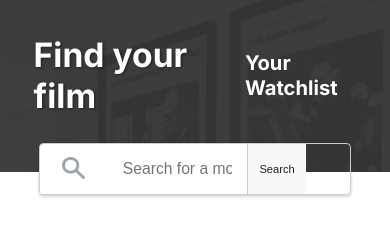
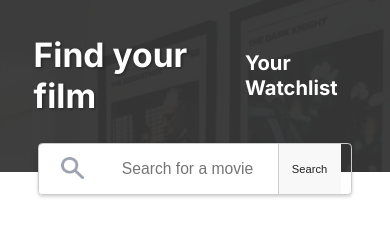
Before and after one commit to Toprak1yu/movie_watchlist, a plain HTML site: page docs/index.html in a window 390 px wide. Shown: the top 245 px of the page. Drawn offline with Linux system fonts and the light colour scheme.

Commit message:
version 1.8.1

```diff
--- a/docs/index.css
+++ b/docs/index.css
@@ -209,21 +209,18 @@ a:hover {
     .searchbar {
         width: 80%;
         bottom: -32px;
-        box-sizing: border-box;
     }
     .searchbar input {
         max-width: 200px;
-        box-sizing: border-box;
     }
     .searchbar button {
         padding: 0.5em 1em;
         width: auto;
-        min-width: 70px;
+        min-width: 90px;
         color: #222;
         background: #f8f8f8;
         font-size: 1rem;
         text-align: center;
-        box-sizing: border-box;
     }
     .first-text {
         margin-top: 10em;
```
